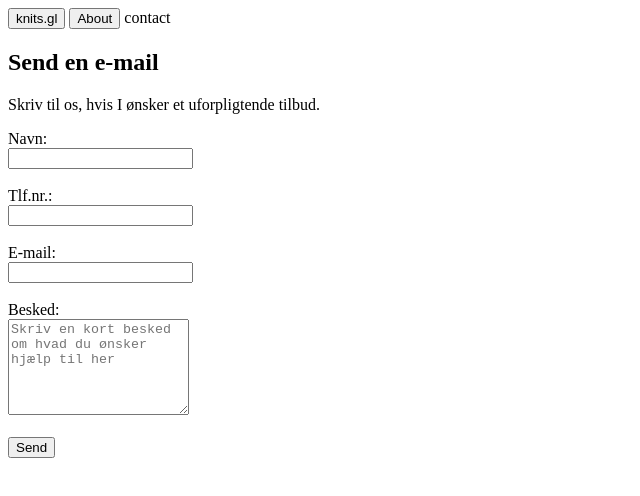
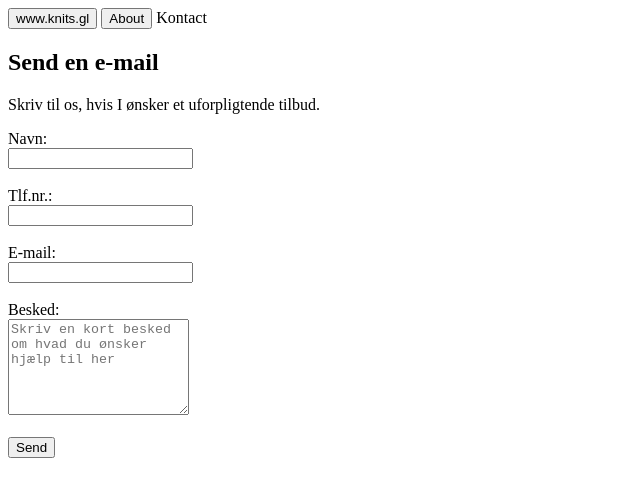
Before and after one commit to dnielsengl/knits.gl, a plain HTML site: page contact.html in a window 1280 px wide. Shown: the whole page, without its empty margins (0-640 px from the left). Drawn offline with Linux system fonts and the light colour scheme.

Commit message:
Update contact.html

```diff
--- a/contact.html
+++ b/contact.html
@@ -9,9 +9,9 @@
 </head>
 <body>
 
-  <button type="button" onclick="window.location.href = 'https://knits.gl';">knits.gl</button>
+  <button type="button" onclick="window.location.href = 'https://knits.gl';">www.knits.gl</button>
   <button type="button" onclick="window.location.href = 'https://knits.gl/about';">About</button>
-contact
+Kontact
 
     <h2>Send en e-mail</h2>
 
```
